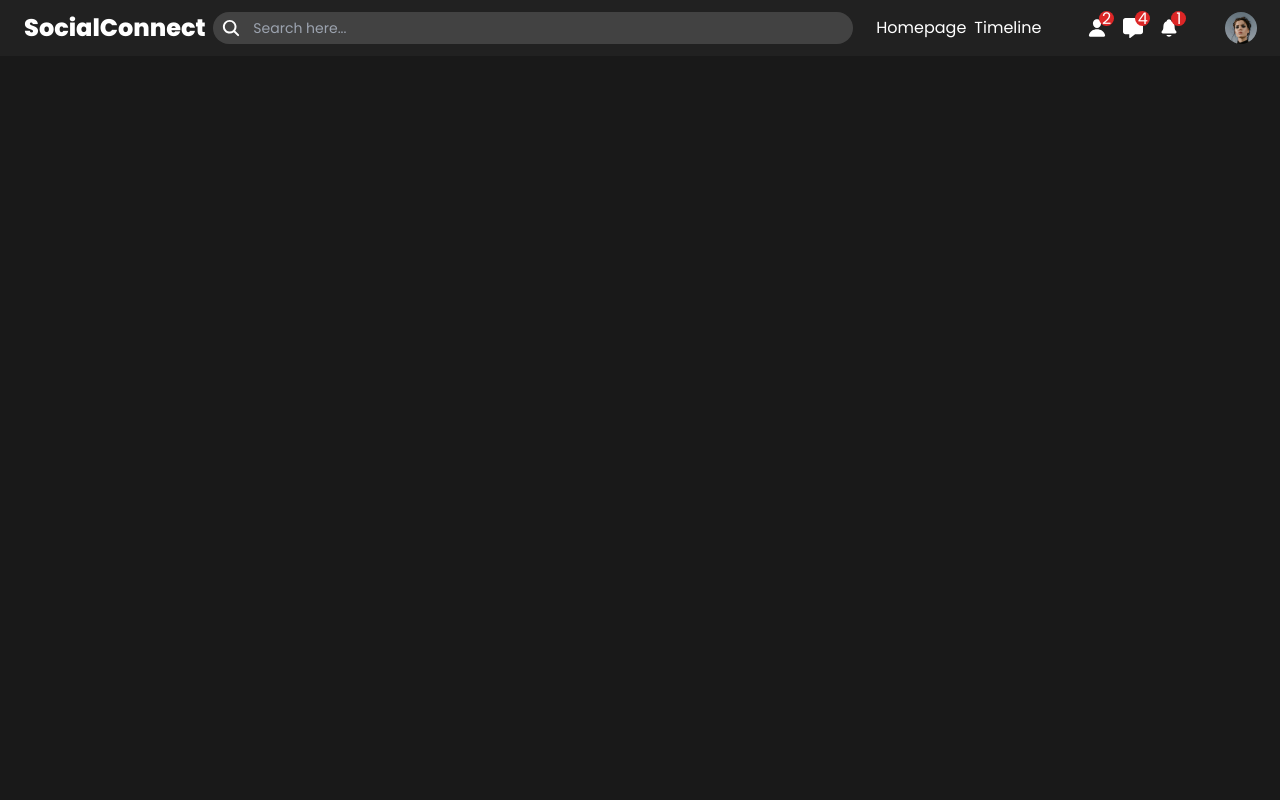
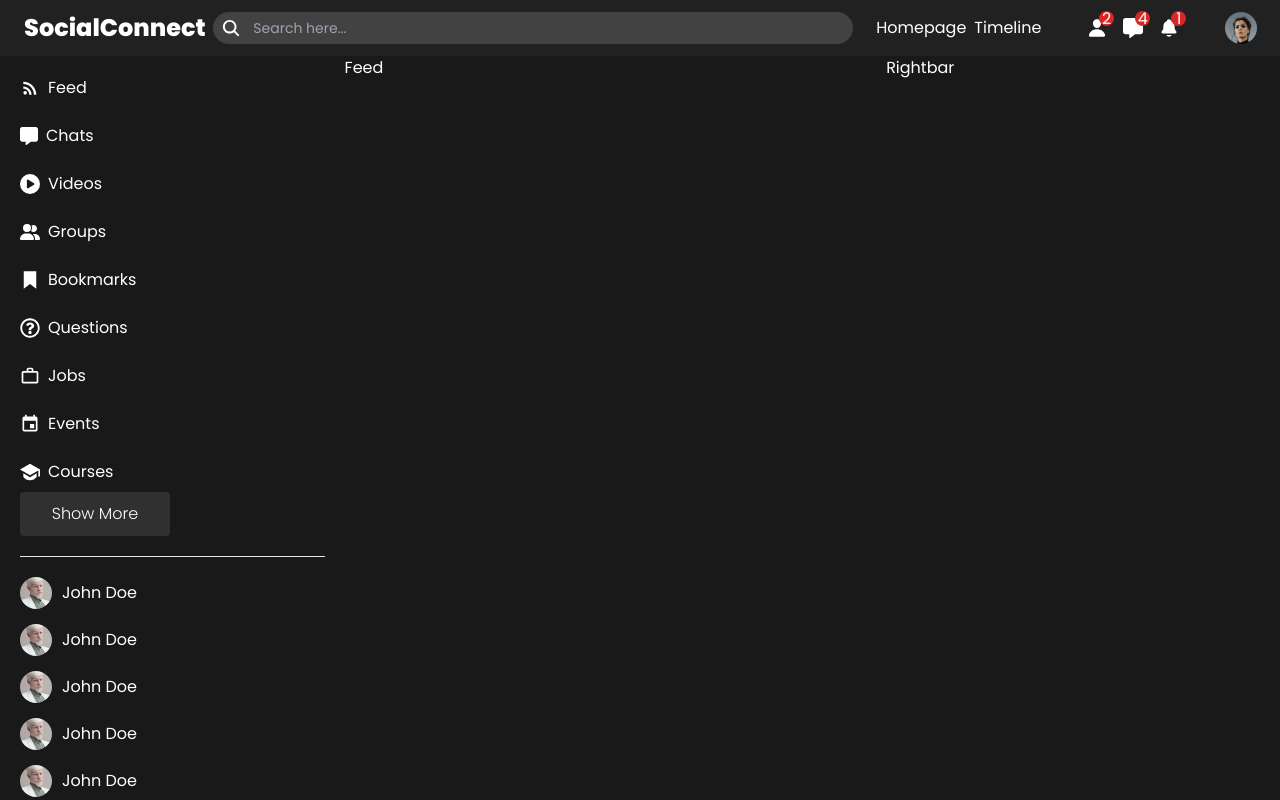
Before and after one commit to NikhilOli/React-Projects, a React app in the folder socialMedia-app/: page / in a window 1280 px wide. Built offline with nearby package versions, Linux system fonts and the light colour scheme; the HTML template or start-up script is replaced by a standard one.

Commit message:
sidebar done

```diff
--- a/socialMedia-app/package.json
+++ b/socialMedia-app/package.json
@@ -12,7 +12,8 @@
   "dependencies": {
     "react": "^18.2.0",
     "react-dom": "^18.2.0",
-    "react-icons": "^5.0.1"
+    "react-icons": "^5.0.1",
+    "react-router-dom": "^6.22.3"
   },
   "devDependencies": {
     "@types/react": "^18.2.66",
--- a/socialMedia-app/src/App.jsx
+++ b/socialMedia-app/src/App.jsx
@@ -1,11 +1,16 @@
 import React from 'react'
 import Home from './pages/Home'
+import { BrowserRouter, Routes, Route } from 'react-router-dom'
+import Topbar from './components/Topbar/Topbar'
 
 const App = () => {
   return (
-    <div>
-      <Home />
-    </div>
+    <BrowserRouter>
+      <Topbar />
+      <Routes>
+        <Route path='/' element={<Home />} />
+      </Routes>
+    </BrowserRouter>
   )
 }
 
--- /dev/null
+++ b/socialMedia-app/src/components/Feed.jsx
@@ -0,0 +1,9 @@
+import React from 'react'
+
+const Feed = () => {
+    return (
+        <div className='basis-[42.308%]'>Feed</div>
+    )
+}
+
+export default Feed
--- /dev/null
+++ b/socialMedia-app/src/components/Rightbar.jsx
@@ -0,0 +1,9 @@
+import React from 'react'
+
+const Rightbar = () => {
+    return (
+        <div className='basis-[4]'>Rightbar</div>
+    )
+}
+
+export default Rightbar
--- /dev/null
+++ b/socialMedia-app/src/components/Sidebar.css
@@ -0,0 +1,12 @@
+::-webkit-scrollbar {
+    width: 5px;
+}
+
+::-webkit-scrollbar-track {
+    background-color: #afaeae;
+}
+
+::-webkit-scrollbar-thumb {
+    background-color: #424242;
+    border-radius: 5px;
+}
--- /dev/null
+++ b/socialMedia-app/src/components/Sidebar.jsx
@@ -0,0 +1,112 @@
+import React from 'react'
+import { MdOutlineRssFeed, MdWorkOutline, MdEvent } from "react-icons/md";
+import { FaMessage, FaCirclePlay, FaUserGroup } from "react-icons/fa6";
+import { IoBookmarkSharp } from "react-icons/io5";
+import { FaRegQuestionCircle } from "react-icons/fa";
+import { RiGraduationCapFill } from "react-icons/ri";
+import friend from '../assets/person/2.jpeg'
+import './Sidebar.css'
+
+
+
+
+
+
+
+
+const Sidebar = () => {
+    return (
+        <div className='basis-[26.923%] h-screen overflow-y-scroll ' style={{ maxHeight: 'calc(100vh - 56px)' }}>
+            <div className='p-5'>
+                <ul>
+                    <li className='flex items-center mb-6'>
+                        <MdOutlineRssFeed size={20} className='mr-2' />
+                        <span>Feed</span>
+                    </li>
+                    <li className='flex items-center mb-6'>
+                        <FaMessage size={18} className='mr-2' />
+                        <span>Chats</span>
+                    </li>
+                    <li className='flex items-center mb-6'>
+                        <FaCirclePlay size={20} className='mr-2' />
+                        <span>Videos</span>
+                    </li>
+                    <li className='flex items-center mb-6'>
+                        <FaUserGroup size={20} className='mr-2' />
+                        <span>Groups</span>
+                    </li>
+                    <li className='flex items-center mb-6'>
+                        <IoBookmarkSharp size={20} className='mr-2' />
+                        <span>Bookmarks</span>
+                    </li>
+                    <li className='flex items-center mb-6'>
+                        <FaRegQuestionCircle size={20} className='mr-2' />
+                        <span>Questions</span>
+                    </li>
+                    <li className='flex items-center mb-6'>
+                        <MdWorkOutline size={20} className='mr-2' />
+                        <span>Jobs</span>
+                    </li>
+                    <li className='flex items-center mb-6'>
+                        <MdEvent size={20} className='mr-2' />
+                        <span>Events</span>
+                    </li>
+                    <li className='flex items-center mb-2'>
+                        <RiGraduationCapFill size={20} className='mr-2' />
+                        <span>Courses</span>
+                    </li>
+                </ul>
+                <button className='w-[150px] border-none p-[10px] rounded font-light bg-[#303030]'>Show More</button>
+                <hr className='my-5' />
+                <ul>
+                    <li className='flex items-center mb-[15px]'>
+                        <img className='w-8 h-8 rounded-full object-cover mr-[10px]' src={friend} alt="" />
+                        <span>John Doe</span>
+                    </li>
+                    <li className='flex items-center mb-[15px]'>
+                        <img className='w-8 h-8 rounded-full object-cover mr-[10px]' src={friend} alt="" />
+                        <span>John Doe</span>
+                    </li>
+                    <li className='flex items-center mb-[15px]'>
+                        <img className='w-8 h-8 rounded-full object-cover mr-[10px]' src={friend} alt="" />
+                        <span>John Doe</span>
+                    </li>
+                    <li className='flex items-center mb-[15px]'>
+                        <img className='w-8 h-8 rounded-full object-cover mr-[10px]' src={friend} alt="" />
+                        <span>John Doe</span>
+                    </li>
+                    <li className='flex items-center mb-[15px]'>
+                        <img className='w-8 h-8 rounded-full object-cover mr-[10px]' src={friend} alt="" />
+                        <span>John Doe</span>
+                    </li>
+                    <li className='flex items-center mb-[15px]'>
+                        <img className='w-8 h-8 rounded-full object-cover mr-[10px]' src={friend} alt="" />
+                        <span>John Doe</span>
+                    </li>
+                    <li className='flex items-center mb-[15px]'>
+                        <img className='w-8 h-8 rounded-full object-cover mr-[10px]' src={friend} alt="" />
+                        <span>John Doe</span>
+                    </li>
+                    <li className='flex items-center mb-[15px]'>
+                        <img className='w-8 h-8 rounded-full object-cover mr-[10px]' src={friend} alt="" />
+                        <span>John Doe</span>
+                    </li>
+                    <li className='flex items-center mb-[15px]'>
+                        <img className='w-8 h-8 rounded-full object-cover mr-[10px]' src={friend} alt="" />
+                        <span>John Doe</span>
+                    </li>
+                    <li className='flex items-center mb-[15px]'>
+                        <img className='w-8 h-8 rounded-full object-cover mr-[10px]' src={friend} alt="" />
+                        <span>John Doe</span>
+                    </li>
+                    <li className='flex items-center mb-[15px]'>
+                        <img className='w-8 h-8 rounded-full object-cover mr-[10px]' src={friend} alt="" />
+                        <span>John Doe</span>
+                    </li>
+                </ul>
+            </div>
+        </div>
+    )
+}
+
+export default Sidebar
--- a/socialMedia-app/src/components/Topbar/Topbar.jsx
+++ b/socialMedia-app/src/components/Topbar/Topbar.jsx
@@ -40,5 +40,4 @@ const Topbar = () => {
     </div>
   )
 }
-
 export default Topbar
--- a/socialMedia-app/src/pages/Home.jsx
+++ b/socialMedia-app/src/pages/Home.jsx
@@ -1,10 +1,14 @@
 import React from 'react'
-import Topbar from '../components/Topbar/Topbar'
+import Sidebar from '../components/Sidebar'
+import Feed from '../components/Feed'
+import Rightbar from '../components/Rightbar'
 
 const Home = () => {
   return (
-    <div>
-        <Topbar />
+    <div className='flex w-full '>
+      <Sidebar />
+      <Feed />
+      <Rightbar />
     </div>
   )
 }
```
Also changed, not shown: 1 other file (tests, documents, lock files or other folders).
